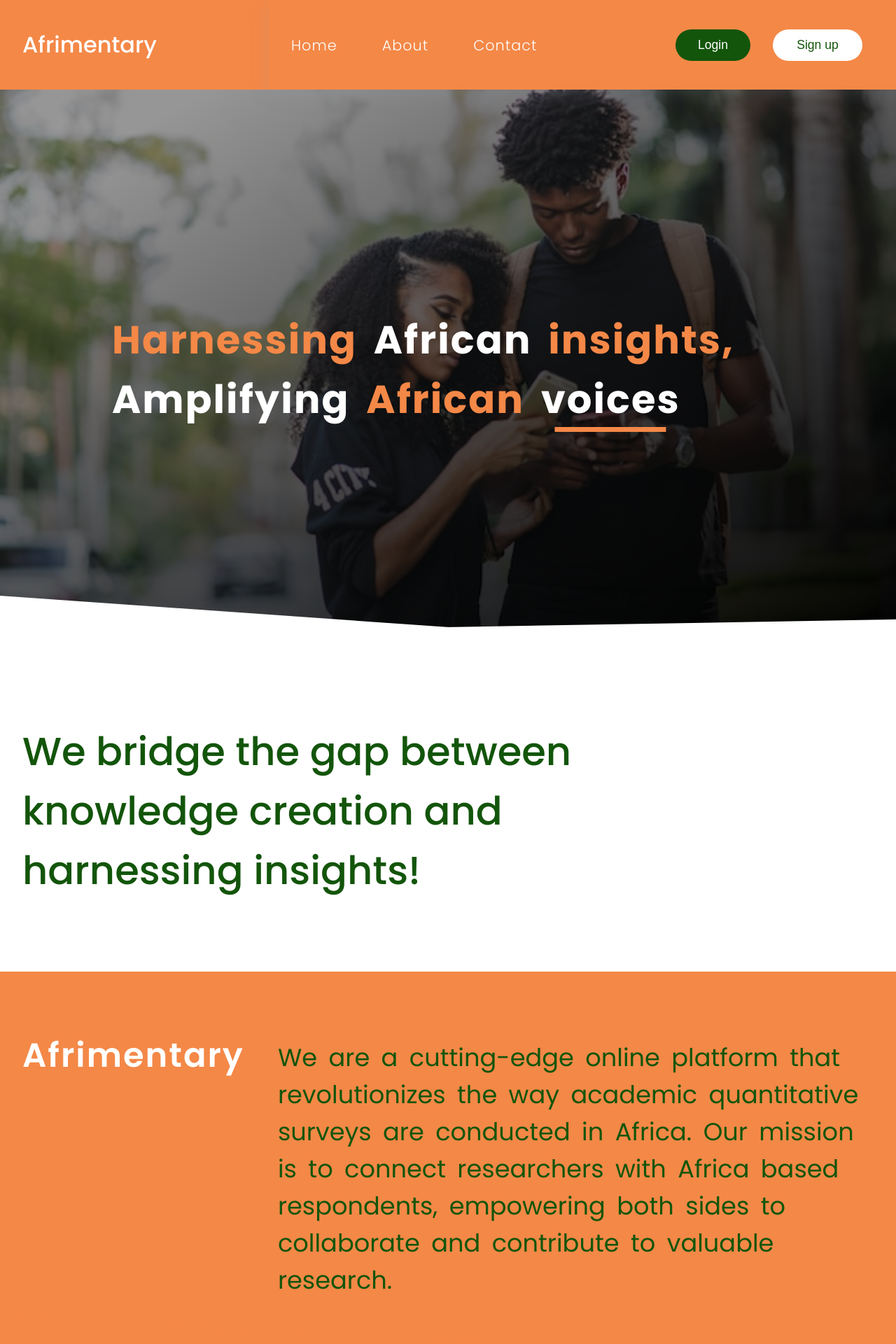
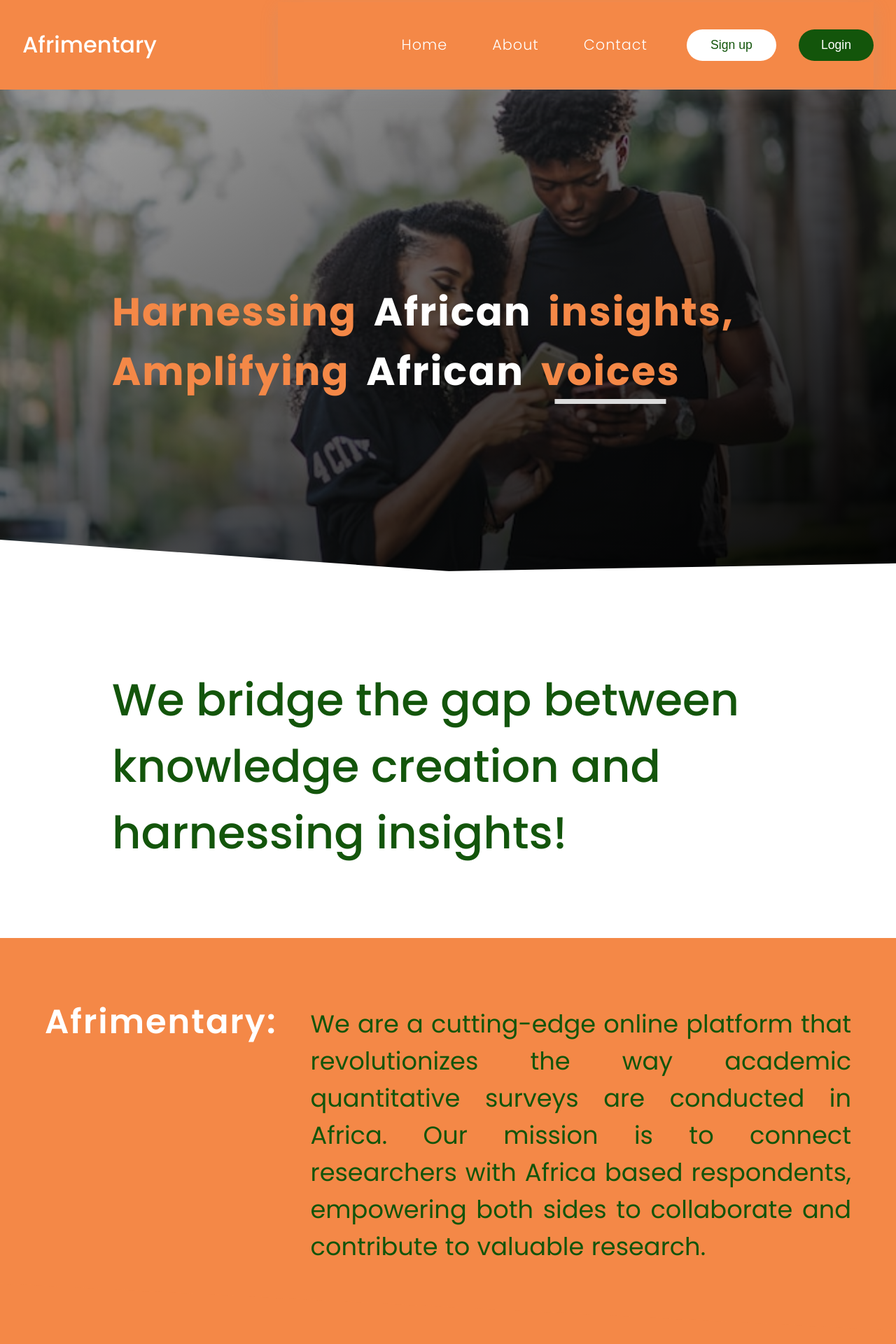
Before and after one commit to YasPAC/Afrimentary-UI, a React (Vite) app: page / in a window 1280 px wide. Shown: the top 1920 px of the page at 70% size. Built offline with nearby package versions, Linux system fonts and the light colour scheme.

Commit message:
add minor style tweaks per client recommendation

```diff
--- a/src/App.jsx
+++ b/src/App.jsx
@@ -1,6 +1,6 @@
 import './App.css';
 import { Layout, RequireAuth } from './Components';
-import {Home, LoginSignupComponent, NotFound, RespondentAccount, Signup} from "./Pages";
+import {Home, LoginSignupComponent, NotFound, RespondentAccount, Signup, Unauthorized} from "./Pages";
 import {Routes, Route} from "react-router-dom";
 
 function App() {
@@ -12,13 +12,18 @@ function App() {
           <Route path="/" element={<Home />}/>
           <Route path="login" element={<LoginSignupComponent />} />
           <Route path="signup" element={<Signup />} />
+          <Route path="unauthorized" element={<Unauthorized />} />
+
+          {/* Protected Routes */}
+          <Route element={<RequireAuth roles={["user", "admin", "associate"]} />}>
+            <Route path="respondent/:id" element={<RespondentAccount />} />
+          </Route>
+          <Route  element={<RequireAuth roles={["admin"]} />}>
+            <Route path="admin/:id" element={<RespondentAccount />} />
+          </Route>
+          {/* Catch 404 */}
+          <Route path="*" element={<NotFound />}/>
         </Route>
-        {/* Protected Routes */}
-        <Route element={<RequireAuth />}>
-          <Route path="respondent/:id" element={<RespondentAccount />} />
-        </Route>
-        {/* Catch 404 */}
-        <Route path="*" element={<NotFound />}/>
       </Routes>
     </div>
   )
--- a/src/Components/Header/Header.jsx
+++ b/src/Components/Header/Header.jsx
@@ -4,7 +4,7 @@ import {RiMenu3Line, RiCloseLine} from "react-icons/ri";
 import { useState } from "react";
 import useAuth from "../../Hooks/useAuth";
 
-function Header(){
+function Header() {
     const [showMenu, setShowMenu] = useState(false);
     const {auth} = useAuth();
     return (
@@ -23,8 +23,8 @@ function Header(){
                     </div>
                     {!auth?.userId  ?
                         <div className="nav__btns">
+                            <button className="btn btn-signup"><Link to="/signup">Sign up</Link></button>
                             <button className="btn btn-login"><Link to="/login">Login</Link></button>
-                            <button className="btn btn-signup"><Link to="/signup">Sign up</Link></button>
                         </div>
                         : null
                     }
--- a/src/Components/Header/header.css
+++ b/src/Components/Header/header.css
@@ -98,20 +98,18 @@
     .afrimentary__logo h1 {
         font-size: 2rem;
     }
-    /* .afrimentary__menu {
-        width: 40%;
-        height: calc(100vh - 80px);
-    }  */
     .afrimentary__menu {
+        position: relative;
         background-color: var(--primary-color);
         display: flex;
         flex-direction: row;
         flex-wrap: nowrap;
         width: 70%;
         height: 100%;
-        justify-content: space-between;
         align-items: center;
         top: 0;
+        gap: 48px;
+        padding: 0;
     }
     .menu__items {
         list-style: none;
@@ -120,12 +118,14 @@
         font-size: 1.3rem;
         font-weight: 300;
         color: #fff;
+        width: auto;
+        justify-content: flex-end;
     }
     .nav__btns {
         height: 100%;
         align-items: center;
         justify-content: space-between;
-        padding: 0 24px;
+        padding: 0;
         gap: 32px;
     }
     .item {
--- a/src/Components/RequireAuth.jsx
+++ b/src/Components/RequireAuth.jsx
@@ -1,11 +1,15 @@
 import { Navigate, useLocation, Outlet } from "react-router-dom";
 import useAuth from "../Hooks/useAuth";
 
-const RequireAuth = () => {
+const RequireAuth = ({roles}) => {
     const {auth} = useAuth();
     const location = useLocation();
     return (
-        auth?.userId ? <Outlet /> : <Navigate to="/login" state = {{from: location}} replace/>
+        roles?.includes(auth?.role) ?
+            <Outlet />
+            : auth?.userId ?
+                <Navigate to="/unauthorized" state = {{from: location}} replace/> :
+                <Navigate to="/login" state = {{from: location}} replace/>
     );
 }
 
--- a/src/Pages/Home/Home.jsx
+++ b/src/Pages/Home/Home.jsx
@@ -16,19 +16,19 @@ function Home() {
                     <span className="heading heading-primary">Harnessing </span>
                     <span className="heading heading-whites">African </span>
                     <span className="heading heading-primary">insights, </span>
-                    <span className="heading heading-whites">Amplifying </span>
-                    <span className="heading heading-primary">African </span>
-                    <span className="heading heading-whites heading-last">voices</span>
+                    <span className="heading heading-primary">Amplifying </span>
+                    <span className="heading heading-whites">African </span>
+                    <span className="heading heading-primary heading-last">voices</span>
                 </h2>
             </div>
             <div className="afrimentary__brief">
                 <p className="mission__brief">
-                    We bridge the gap between knowledge creation and harnessing insights!
+                    We bridge the gap between knowledge creation and <br />harnessing insights!
                 </p>
             </div>
             <div className="afrimentary__mission">
                 <div className="mission_sidebar">
-                    <p>Afrimentary</p>
+                    <p>Afrimentary:</p>
                 </div>
                 <div className="mission__main">
                     <p>
--- a/src/Pages/Home/home.css
+++ b/src/Pages/Home/home.css
@@ -68,7 +68,7 @@
     position: absolute;
     width: 80%;
     height: 7px;
-    background-color: var(--primary-color);
+    background-color: #dcdcdc;
     left: 50%;
     transform: translateX(-50%);
     top: 100%;
@@ -76,8 +76,7 @@
 
 .afrimentary__brief {
     position: relative;
-    padding: 0 32px;
-    margin: 64px 0;
+    padding: 64px 32px;
     font-size: 2.5rem;
     font-weight: 600;
     color: var(--greens);
@@ -105,6 +104,7 @@
     font-size: 1.5rem;
     font-weight: 500;
     word-spacing: 5px;
+    text-align: justify;
 }
 .afrimentary__how {
     position: relative;
@@ -292,7 +292,7 @@
         display: flex;
         justify-content: center;
         align-items: center;
-        height: 100vh;
+        height: calc(100vh - 80px);
     }
     .hero__heading {
         font-size: 3.5rem;
@@ -300,21 +300,22 @@
     }
     .afrimentary__brief {
         width: 80%;
-        font-size: 3.5rem;
+        font-size: 4rem;
         font-weight: 500;
         height: 300px;
         display: flex;
         align-items: center;
+        margin: 96px auto;
     }
     .afrimentary__mission  {
         display: grid;
         grid-template-columns: 1fr 3fr;
         gap: 48px;
-        padding: 96px 32px
+        padding: 96px 64px
     }
     .mission__main > p {
         font-size: 2.2rem;
-        word-spacing: 7px;
+        word-spacing: 1px;
         font-weight: 400;
     }
     .mission_sidebar p {
@@ -331,7 +332,7 @@
         transform: scale(1.05);
     }
     .how__text {
-        font-size: 2.5rem;
+        font-size: 3rem;
         letter-spacing: 2px;
     }
     .how__cta p {
--- a/src/Pages/Login/Login.jsx
+++ b/src/Pages/Login/Login.jsx
@@ -51,7 +51,8 @@ const LoginSignupComponent = () => {
             .then(response => {
                 const accessToken = response?.data?.Token;
                 const publicId = response?.data?.public_id;
-                setAuth({userId: publicId, token: accessToken})
+                const userRole = response?.data?.role;
+                setAuth({userId: publicId, token: accessToken, role: userRole})
                 // Reset login form
                 setLoginData({ email: '', password: '' });
                 navigate(from, {replace: true});
--- a/src/Pages/RespondentAccount/RespondentAccount.jsx
+++ b/src/Pages/RespondentAccount/RespondentAccount.jsx
@@ -1,7 +1,21 @@
 const RespondentAccount = () => {
     return (
-        <main>
-            <h3>Account Page</h3>
+        <main className="respondent__dash">
+            <div className="dash__inner">
+                <section className="dash__sidebar">
+                    <div className="sidebar__personalInfo">
+                        <h3>John Doe</h3>
+                        <p>john.doe@gmail.com</p>
+                    </div>
+                    <h4>Settings</h4>
+                    <div className="sidebar__settings">
+
+                    </div>
+                </section>
+                <section className="dash_main">
+                    <p>Hello, John</p>
+                </section>
+            </div>
         </main>
     )
 }
--- a/src/Pages/Signup/Signup.jsx
+++ b/src/Pages/Signup/Signup.jsx
@@ -39,15 +39,22 @@ function Signup() {
 
     //Load Agents
     useEffect(() => {
-        const axiosConfig = {
-            method: "get",
-            url: "https://afrimentary.onrender.com/API/respondents/associates",
+        const controller = new AbortController();
+        const getAssociates = async () => {
+            try {
+                const response = await axios.get(
+                    "https://afrimentary.onrender.com/API/respondents/associates",
+                    {signal: controller.signal}
+                );
+                !controller.signal.abort && setAssociates(response?.data?.associates);
+            } catch(err) {
+                setErrorMsg(err.response);
+            }
         }
-        axios(axiosConfig)
-        .then(response => {
-            const agents = response?.data?.associates;
-            setAssociates(agents);
-        })
+        getAssociates()
+        return () => {
+            controller.abort();
+        }
     }, []);
 
     // Handle form values change
--- a/src/Pages/index.js
+++ b/src/Pages/index.js
@@ -3,3 +3,4 @@ export {default as LoginSignupComponent} from "./Login/Login";
 export {default as NotFound} from "./404/Err404";
 export {default as RespondentAccount} from "./RespondentAccount/RespondentAccount";
 export {default as Signup} from "./Signup/Signup";
+export {default as Unauthorized} from "./Unauthorized/Unauthorized";
```
